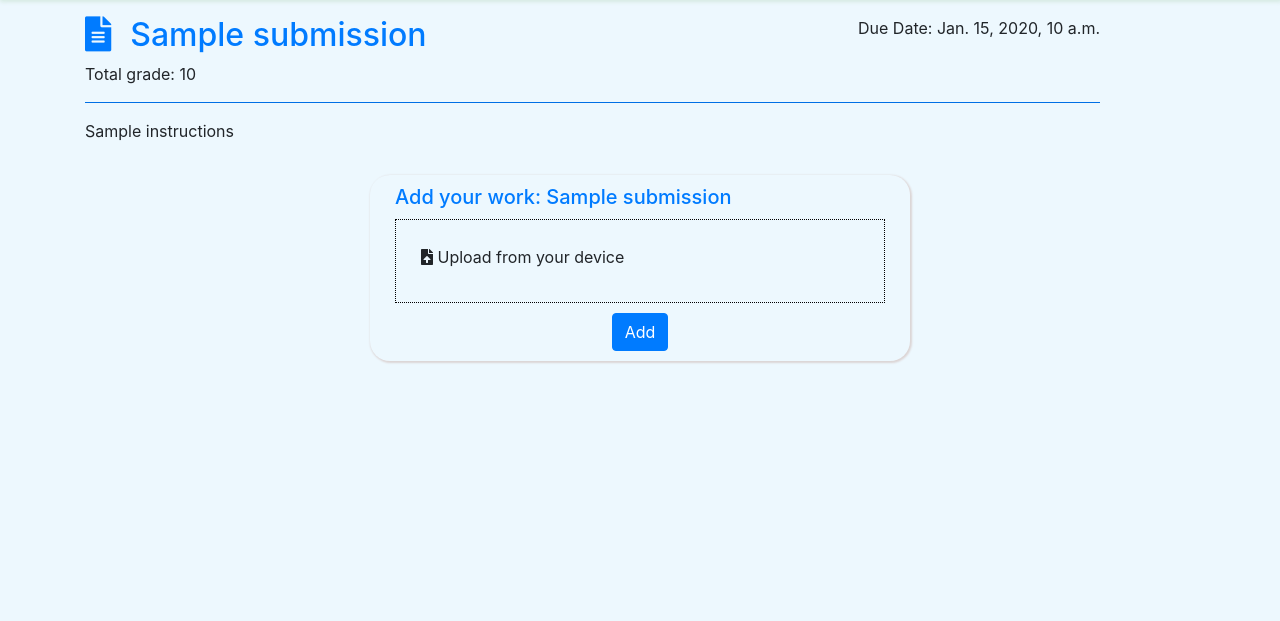
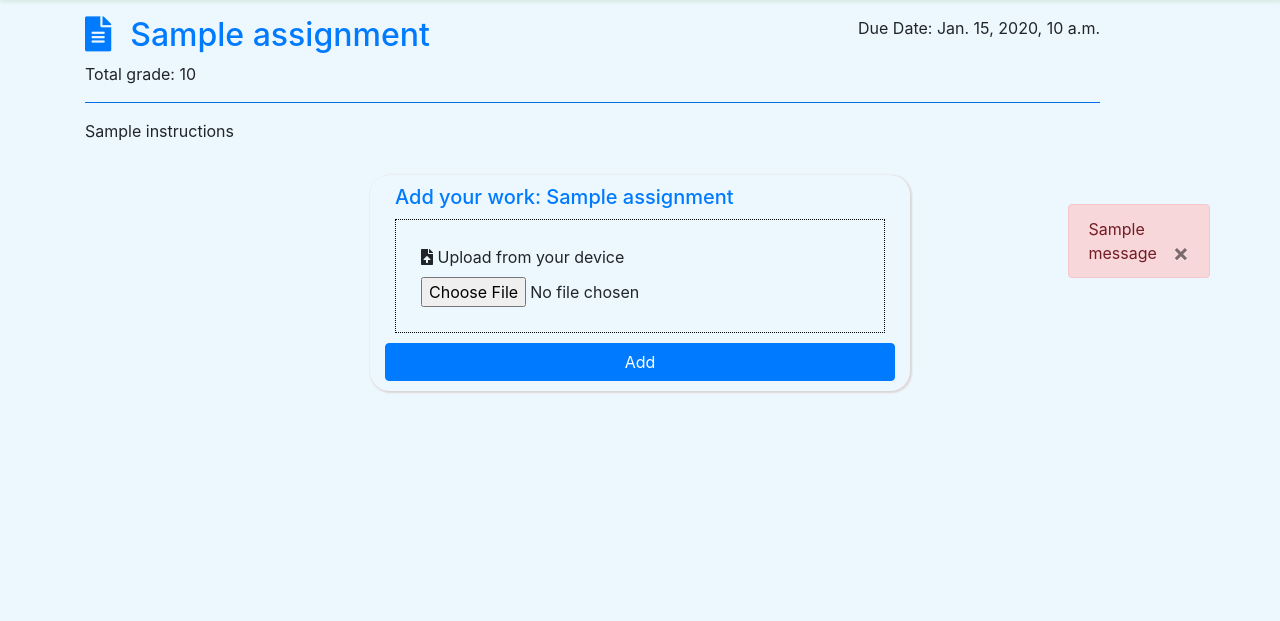
Before and after one commit to fathima-farhath/Plagiarism_Checker, a Django app: template plagiarism/templates/class/add_sub.html in a window 1280 px wide. Shown: the part 63-684 px from the top of the page. Run offline with Django 3.2, Linux system fonts and the light colour scheme; the template is opened without the code that fills it: most values are stand-ins (such as "Sample title", 1, 10 or a date in 2020); one stand-in notice (Sample message) is shown; some libraries are stand-ins or nearby versions.

Commit message:
Added the functionality of submitting the assignment

```diff
--- a/plagiarism/templates/class/add_sub.html
+++ b/plagiarism/templates/class/add_sub.html
@@ -19,7 +19,7 @@
   }
 {% endblock %}
 {% block content %}
-{% for i in submission %}
+{% for i in assignment %}
 <div class="row  mt-3 ">
     <div class="col-11">
         <div class="assignment-header" style="display:flex;justify-content:space-between;">
@@ -47,53 +47,43 @@
                 {% csrf_token %}
                 <div id="pdf_content" style="border: 1px dotted #000; padding: 25px;margin:10px">
                     <div style="border: none; padding: 0;margin:0 auto;">
+                        {% if submissions.exists %}
+                        <p>File name: <a href="{{ submissions.0.submitted_file.url }}">{{ submissions.0.submitted_file.name|cut:'submissions/' }}</a></p>
+                        {% else %}
                         <label for="pdf_upload" class="custom-file-upload">
                             <i class="fas fa-file-upload"></i> Upload from your device
                         </label>
-                    <input type="file" name="pdfdoc" id="pdf_upload" accept="application/pdf" style="display: none;">
+                        <input type="file" name="pdfdoc" id="pdf_upload" accept="application/pdf" required>
+                        {% endif %}
                     </div>
                 </div>
-            <div style="display:flex;justify-content:center;">
+                <div style="display:flex;flex-direction:column;justify-content:center;">
+                    {% if not submissions.exists %}
                     <button type="submit" class="btn btn-primary" style="width:200;">Add</button>
+                    {% else %}
+                    <p style="color:red">Already submitted!!!<p><button class="btn btn-primary" style="width:200;" disabled>Assignment Submitted</button>
+                        <button class="btn btn-primary" style="width:200;">update </button>
+                        {% endif %}
                 </div>
             </form>
-    </div>
+
 
         </div>
+    </div>
 <div class="col-3">
+    <div class="messages" style="position: absolute; top:12%; left:50%; z-index: 200;" >
+        {% for message in messages %}
+            <div class="alert alert-danger" {% if message.tags %}
+                class="{{ message.tags }}"{% endif %}>{{ message }}
+                <button type="button" class="close" data-dismiss="alert" aria-label="Close">
+                    <span aria-hidden="true">&times;</span>
+                </button>
+            </div>
+        {% endfor %}
+    </div>
 </div>
 <div>
 
 {% endfor %}
-<div class="modal fade" id="submitWorkModal" tabindex="-1" role="dialog" aria-labelledby="exampleModalCenterTitle" aria-hidden="true">
-    <div class="modal-dialog modal-dialog-centered" role="document">
-      <div class="modal-content">
-        <div class="modal-header">
-          <h5 class="modal-title" id="exampleModalCenterTitle"> Attach your Work:{{i.title}}</h5>
-          <button type="button" class="close" data-dismiss="modal" aria-label="Close">
-            <span aria-hidden="true">&times;</span>
-          </button>
-        </div>
-        <div >
-          <form action="" method="POST" enctype="multipart/form-data">
-            {% csrf_token %}
-            <div id="pdf_content" style="border: 1px dotted #000; padding: 25px;margin:10px">
-                <div style="border: none; padding: 0;">
-                    <label for="pdf_upload" class="custom-file-upload">
-                        <i class="fas fa-file-upload"></i> Upload from your device
-                    </label>
-                    <input type="file" name="pdfdoc" id="pdf_upload" accept="application/pdf">
-                </div>
-            </div>
-            <div style="display:flex;justify-content:center;">
-                <button type="button" class="btn btn-secondary" data-dismiss="modal">Close</button>&nbsp&nbsp
-                <button type="submit" class="btn btn-primary">Add</button>
-            </div>
-        </form>
 
-        </div>
-
-      </div>
-    </div>
-  </div>
 {% endblock %}
--- a/plagiarism/templates/class/single.html
+++ b/plagiarism/templates/class/single.html
@@ -146,6 +146,7 @@
 
             {% comment %} if user is student {% endcomment %}
             {% if user.is_student %}
+
             <div class="col-9"style="margin-bottom:10px;">
               {% for i in assgnmt %}
                 <div class="assignment-box" >
```
Also changed, not shown: plagiarism/class/views.py (+20 -6 lines), plagiarism/media/assignments/CLCI-Net.png (added), plagiarism/media/assignments/fig4.png (added), 3 other files. Lines whose indentation alone changed are shown as unchanged.
